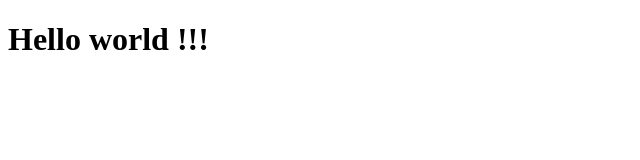
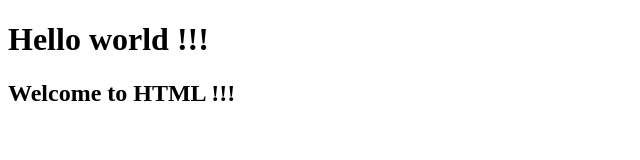
Before and after one commit to Chatthamate-D/testGit, a plain HTML site: page index.html in a window 1280 px wide. Shown: the whole page, without its empty margins (0-640 px from the left). Drawn offline with Linux system fonts and the light colour scheme.

Commit message:
Added welcome message
new line for header

```diff
--- a/index.html
+++ b/index.html
@@ -5,4 +5,5 @@
 </head>
 <body>
     <h1>Hello world !!!</h1>
+    <h2>Welcome to HTML !!!</h2>
 </body>
```
